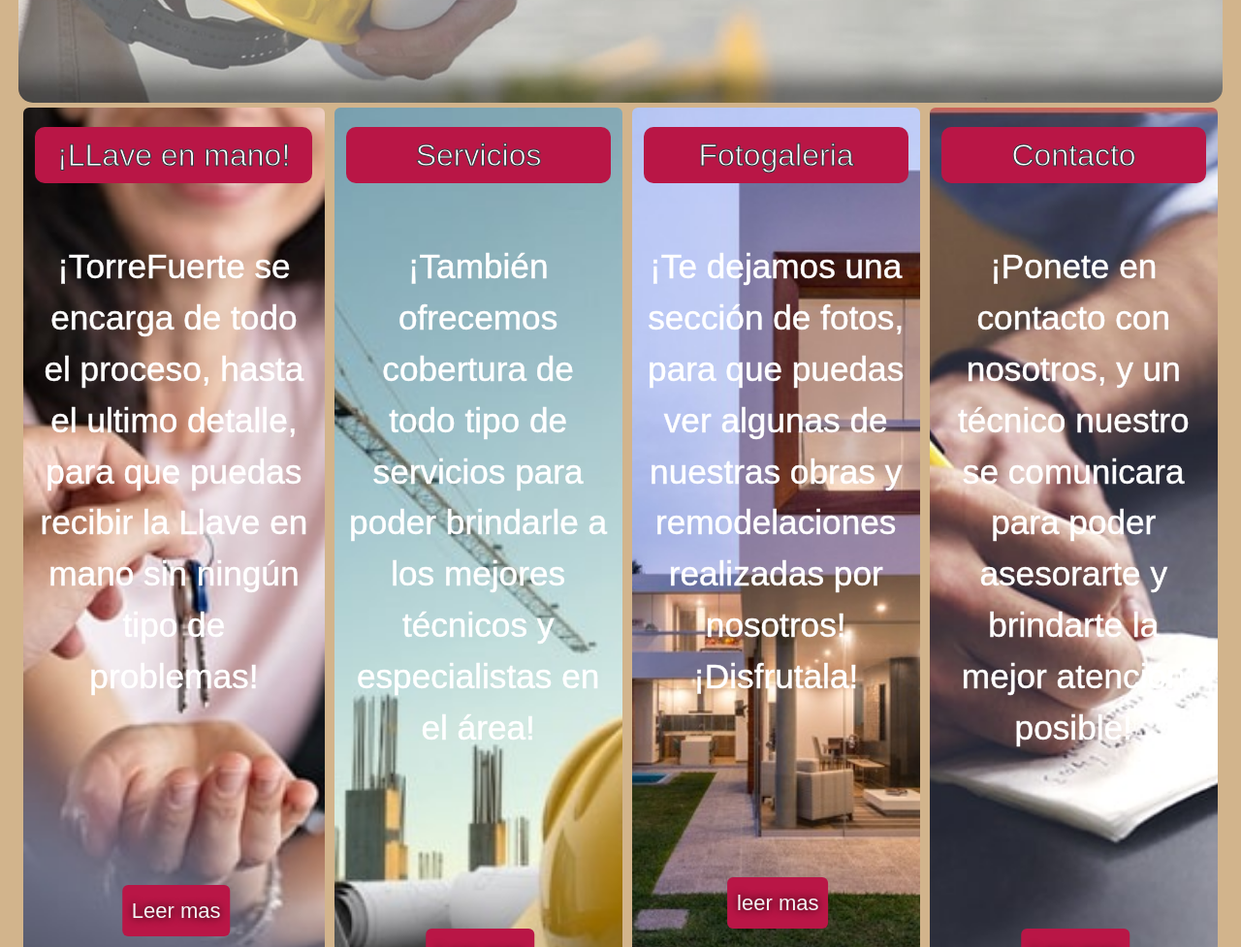
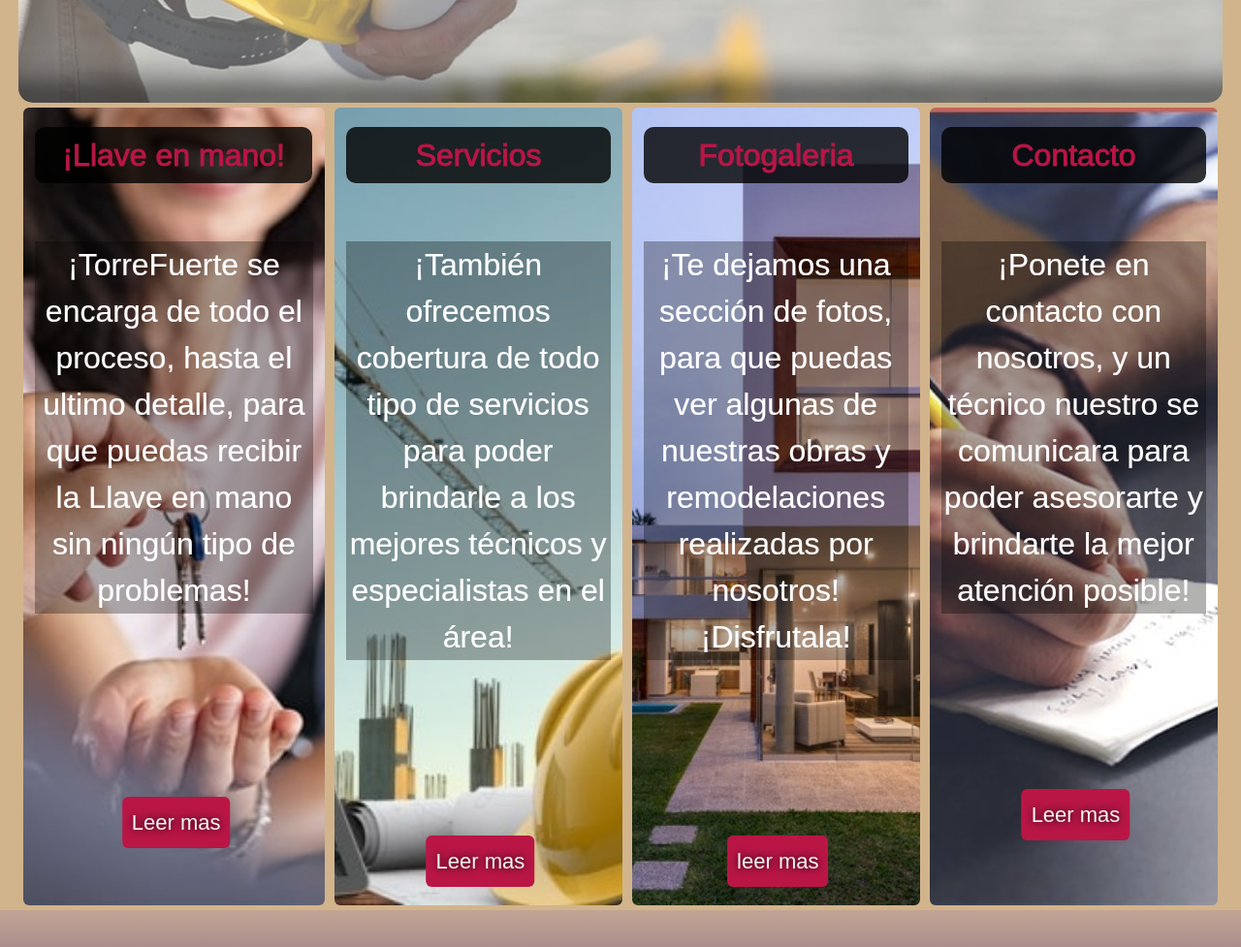
Before and after one commit to GuiFerdATA/TorreFuerteCoderhouseGuilleFernandez, a website: page index.html in a window 1280 px wide. Shown: the part 680-1657 px from the top of the page at 97% size. Drawn offline with nearby package versions, Linux system fonts and the light colour scheme.

Commit message:
agregamos efectos en algunas seccion, terminando el trabajo final

```diff
--- a/index.html
+++ b/index.html
@@ -65,7 +65,7 @@
             </div>
                 <div class="row">
                 <div class="carta carta1 col-md-6 col-lg-4 col-xl-3">
-                <h2 class="animate__animated animate__flipInY">¡LLave en mano!</h2>
+                <h2 class="animate__animated animate__flipInY">¡Llave en mano!</h2>
                 <p>¡TorreFuerte se encarga de todo el proceso, hasta el ultimo detalle, para que puedas recibir la Llave en mano sin ningún tipo de problemas!</p>
                 <a href="./llaveenmano.html" class="aS">Leer mas</a>
             </div>
--- a/sass/_mediaquerymobile.scss
+++ b/sass/_mediaquerymobile.scss
@@ -38,6 +38,7 @@
             font-size: 2.2em;
             border-radius: 10px;
             color: $colorS;
+            background-color: $colorP;
             -webkit-text-stroke: 2px black;
         }
         p{
--- a/sass/_sectionPrincipal.scss
+++ b/sass/_sectionPrincipal.scss
@@ -29,6 +29,7 @@
             margin-top: 60px;
             color:black;
             -webkit-text-stroke: 1px $colorS;
+
         }
         .aP{
             @extend .a;
--- a/sass/_subcartas.scss
+++ b/sass/_subcartas.scss
@@ -16,17 +16,18 @@
         font-size: 2em;
         display: flex;
         flex-direction: column;
-        color: $cw;
-        -webkit-text-stroke: 1px $colorS;
-        background-color: $colorP;
+        color: $colorP;
+        background: rgba(0,0,0,.8);
+        -webkit-text-stroke: 1px $colorP;
         border-radius: 10px;
     }
     p{
         position: relative;
         margin-top: 60px;
-        font-size: 2.2em;
+        font-size: 2em;
+        background: rgba(0,0,0,.3);
         color: $cw;
-        -webkit-text-stroke: 0.5px $cw;
+        -webkit-text-stroke: 0.2px $cw;
     }
     /*botones "leer mas" de sub cartas*/
     .aS{
```
Also changed, not shown: fotogaleria.html (+1 -1 lines), style.css.
